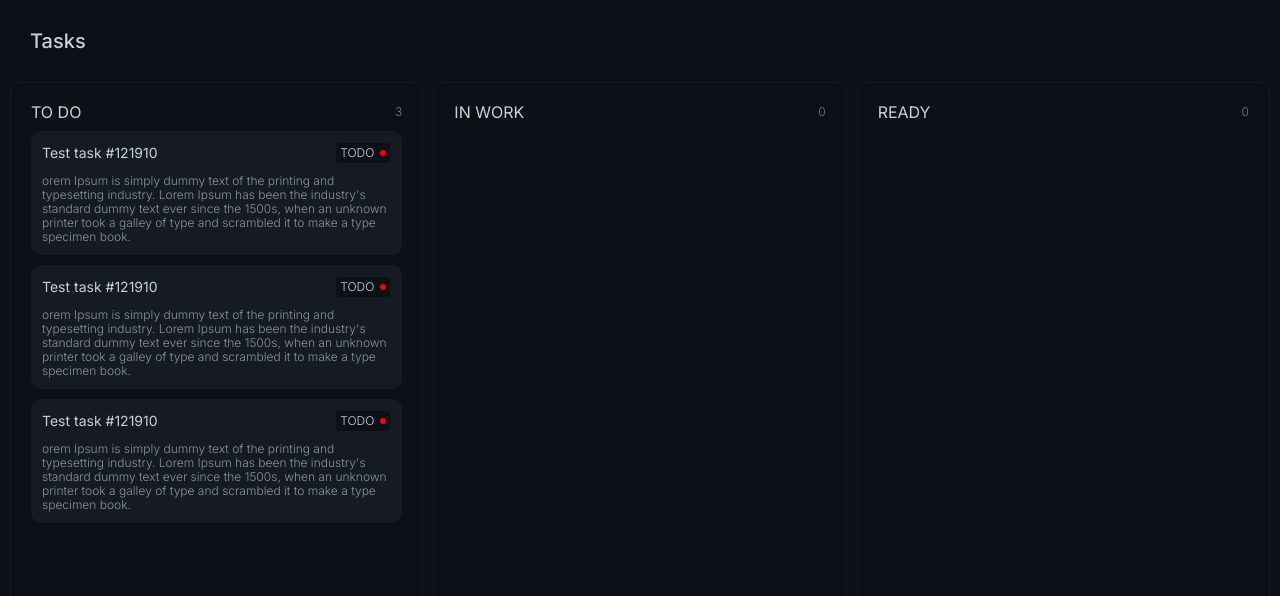
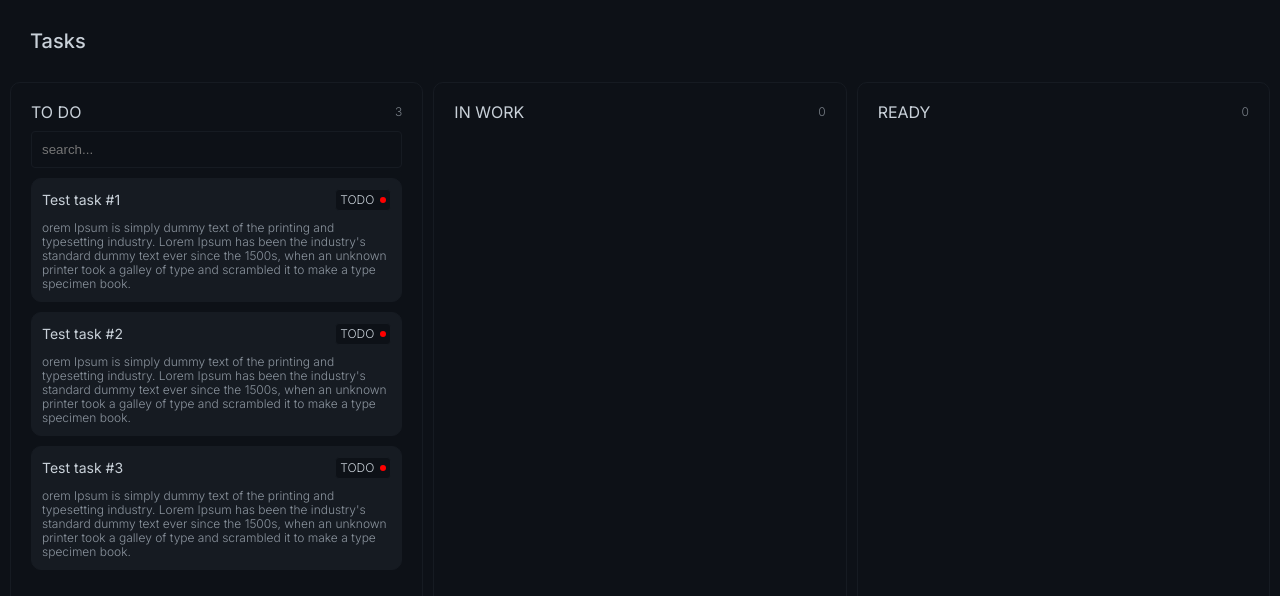
Before and after one commit to chepuhasasha/task_track, a Vue app: page / in a window 1280 px wide. Shown: the top 596 px of the page. Built offline with nearby package versions, Linux system fonts and the light colour scheme.

Commit message:
add search

```diff
--- a/src/components/blocks/TasksArea.vue
+++ b/src/components/blocks/TasksArea.vue
@@ -2,16 +2,19 @@
 .tasksArea(@drop="onDrop($event)", @dragenter.prevent, @dragover.prevent)
   .tasksArea_head
     HTag(tag="h2") {{ title }}
-    span {{ tasks.length }}
-  TransitionGroup.tasksArea_body(name="list" tag="div")
-    Task(v-for="task in tasks", :key="task.id", :task="task")
+    span {{ filtredTasks.length }}
+  TransitionGroup.tasksArea_body(name="list", tag="div")
+    InputTag(v-if='tasks.length > 1' v-model='search' placeholder='search...')
+    Task(v-for="task in filtredTasks", :key="task.id", :task="task")
 </template>
 <script setup lang="ts">
 import type { ITask } from "@/dto/task.interface";
 import type { PropType } from "vue";
+import { computed, ref } from "vue";
 import { useTaskStore } from "@/stores/task";
 import Task from "@/components/blocks/Task.vue";
 
+const search = ref<string | null>(null);
 const props = defineProps({
   title: { type: String as PropType<string>, default: "TO DO" },
   status: { type: String as PropType<ITask["status"]> },
@@ -20,10 +23,17 @@ const props = defineProps({
 
 const store = useTaskStore();
 
+const filtredTasks = computed(() => {
+  if (search.value) {
+    return props.tasks.filter((item) => item.title.includes(search.value));
+  }
+  return props.tasks;
+});
+
 const onDrop = (e: DragEvent) => {
   if (props.status && e.dataTransfer) {
     store.updateStatus(props.status, e.dataTransfer.getData("id"));
-    store.select(null)
+    store.select(null);
   }
 };
 </script>
@@ -63,7 +73,7 @@ const onDrop = (e: DragEvent) => {
 .list-enter-from,
 .list-leave-to
   opacity: 0
-  transform: translateX(30px)
+  transform: translateY(10px)
 
 .list-leave-active
   position: absolute
--- /dev/null
+++ b/src/components/elements/Input.vue
@@ -0,0 +1,51 @@
+<template lang="pug">
+.input(:class='{input__focus: focus}')
+  .input_wrap
+    label {{ label }}
+    input(
+      :placeholder="placeholder",
+      @input="$emit('update:modelValue', $event.target?.value)",
+      :value="modelValue",
+      @focus="focus = true",
+      @blur="focus = false"
+    )
+  slot
+</template>
+<script lang="ts" setup>
+import type { PropType } from "vue";
+import { computed, ref } from "vue";
+
+const focus = ref<boolean>(false);
+defineProps({
+  modelValue: { type: String as PropType<string | number | null>, default: "" },
+  label: { type: String as PropType<string | null>, default: null },
+  placeholder: { type: String as PropType<string | null>, default: null },
+  state: {
+    type: String as PropType<"active" | "disable" | null>,
+    default: null,
+  },
+});
+
+
+</script>
+<style lang="sass">
+.input
+  display: flex
+  align-items: center
+  background: var(--contrast-100)
+  border: var(--border-100)
+  border-radius: 4px
+  transition: all 0.3s ease
+  &__focus
+    background: var(--contrast-200)
+  &_wrap
+    display: flex
+    flex-direction: column
+    width: 100%
+    input
+      padding: 10px
+      color: var(--text-color-200)
+      outline: none
+      border: none
+      background: none
+</style>
--- a/src/components/elements/index.ts
+++ b/src/components/elements/index.ts
@@ -1,10 +1,12 @@
 import type { App } from "vue";
 import H from "./H.vue";
 import P from "./P.vue";
+import Input from "./Input.vue";
 
 export default {
   install(vue: App) {
     vue.component("HTag", H);
     vue.component("PTag", P);
+    vue.component("InputTag", Input);
   },
 };
--- a/src/stores/task.ts
+++ b/src/stores/task.ts
@@ -13,7 +13,7 @@ export const useTaskStore = defineStore("tasks", {
     tasks: [
       {
         id: "09213092109",
-        title: "Test task #121910",
+        title: "Test task #1",
         description:
           "orem Ipsum is simply dummy text of the printing and typesetting industry. Lorem Ipsum has been the industry's standard dummy text ever since the 1500s, when an unknown printer took a galley of type and scrambled it to make a type specimen book.",
         createdAt: 0,
@@ -21,7 +21,7 @@ export const useTaskStore = defineStore("tasks", {
       },
       {
         id: "09213092110",
-        title: "Test task #121910",
+        title: "Test task #2",
         description:
           "orem Ipsum is simply dummy text of the printing and typesetting industry. Lorem Ipsum has been the industry's standard dummy text ever since the 1500s, when an unknown printer took a galley of type and scrambled it to make a type specimen book.",
         createdAt: 0,
@@ -29,7 +29,7 @@ export const useTaskStore = defineStore("tasks", {
       },
       {
         id: "09213092111",
-        title: "Test task #121910",
+        title: "Test task #3",
         description:
           "orem Ipsum is simply dummy text of the printing and typesetting industry. Lorem Ipsum has been the industry's standard dummy text ever since the 1500s, when an unknown printer took a galley of type and scrambled it to make a type specimen book.",
         createdAt: 0,
```
